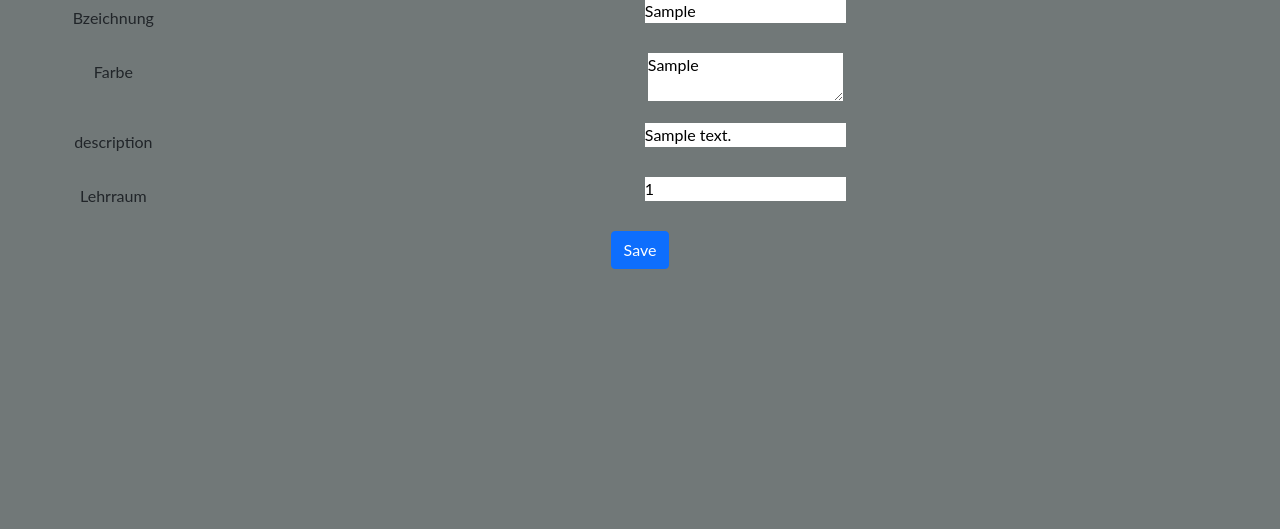
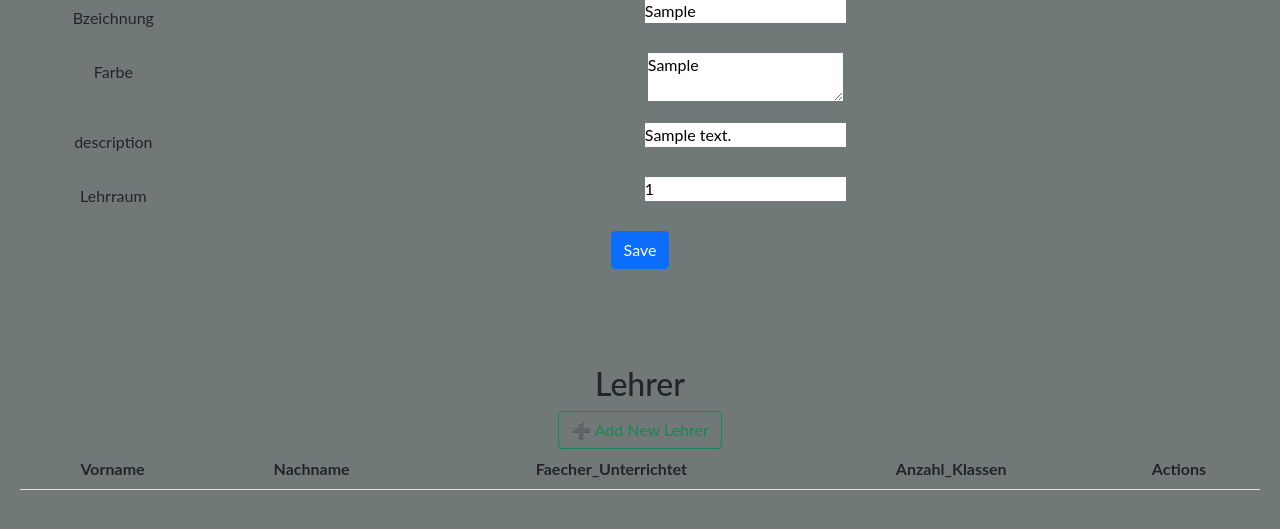
Before and after one commit to SPL21GL/FL_FalskProjekt, a Flask app: page /faecher/edit?Faecher_Id=1 in a window 1280 px wide. Shown: the part 131-660 px from the top of the page. Run offline with Flask 2, Linux system fonts and the light colour scheme; tables that the repository leaves empty hold one stand-in row (values such as "Sample post"); lists and menus that the app fills with data are empty; some libraries are stand-ins or nearby versions.

Commit message:
minor changes

```diff
--- a/controller/schule.py
+++ b/controller/schule.py
@@ -3,7 +3,7 @@ from flask.templating import render_template
 from flask import Blueprint
 import sqlalchemy
 from models import Lehrer, SchuleLehrer, db, School
-from forms.addSchulForm import AddSchulForm
+from forms.AddschulForm import AddSchulForm
 from forms.deleteSchulForm import DeleteSchulForm
 from forms.editSchulForm import EditSchulForm
 import sqlalchemy.orm
--- a/templates/faecherHTML/faecherEdit.html
+++ b/templates/faecherHTML/faecherEdit.html
@@ -47,4 +47,45 @@
     <button type="submit" class="btn btn-primary">Save</button>
 </form>
 
+<br></br>
+<br></br>
+
+<h2>Lehrer</h2>
+
+<a href="/lehrer/add" class="btn btn-outline-success">➕ Add New Lehrer</a>
+
+<table class="table">
+    <thead>
+      <tr>
+        <th scope="col">Vorname</th>
+        <th scope="col">Nachname</th>
+        <th scope="col">Faecher_Unterrichtet</th>
+        <th scope="col">Anzahl_Klassen</th>
+        <th scope="col">Actions</th>
+      </tr>
+    </thead>
+    <tbody>
+    {%for item in items:%}
+        <tr>
+            <td scope="row">{{item.Lehrer_Id}}</td>
+            <td>{{item.Vorname}}</td>
+            <td>{{item.Nachname}}</td>
+            <td>{{item.Faecher_Unterrichtet}}</td>
+            <td>{{item.Anzahl_Klassen}}</td>
+            <td>
+                <a class="btn btn-outline-secondary" href='/lehrer/edit?Lehrer_Id={{item.Lehrer_Id}}'>✏️</a>
+                <form action="/lehrer/delete" method="post" style="display: inline;">
+                  <input type="hidden" name="csrf_token" value="{{ csrf_token() }}">
+                  <input type="hidden" name="Faecher_Id" id="Faecher_Id" value="{{item.Faecher_Id}}">
+                  <input type="hidden" name="Lehrer_Id" id="productCLehrer_Idode" value="{{item.Lehrer_Id}}">
+                  <a class="btn btn-outline-secondary" href="#" onclick="deleteLehrer(this); return false;">❌</a>
+                </form>
+              </td>
+        </tr>
+    {% endfor %}
+    </tbody>
+</table>
+
+
+
 {%endblock body%}
```
